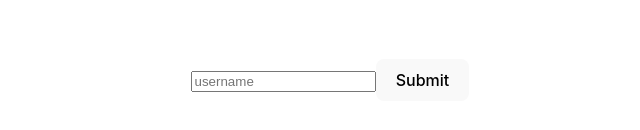
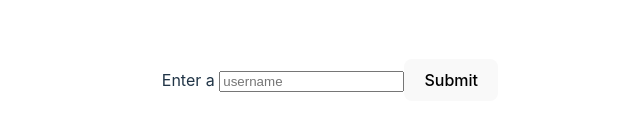
Before and after one commit to brunopenner/React-Forms, a React (Vite) app: page / in a window 1280 px wide. Shown: the part 320-450 px from the top of the page, without its empty margins (310-950 px from the left). Built offline with nearby package versions, Linux system fonts and the light colour scheme.

Commit message:
#666. The htmlFor Property

```diff
--- a/src/UsernameForm.jsx
+++ b/src/UsernameForm.jsx
@@ -8,6 +8,7 @@ export default function UsernameForm () {
 
     return (
         <div>
+            <label htmlFor="username">Enter a </label>
             <input type="text" name="" id="" placeholder="username" value={username}
             onChange={updateUsername}/>
             <button>Submit</button>
```
